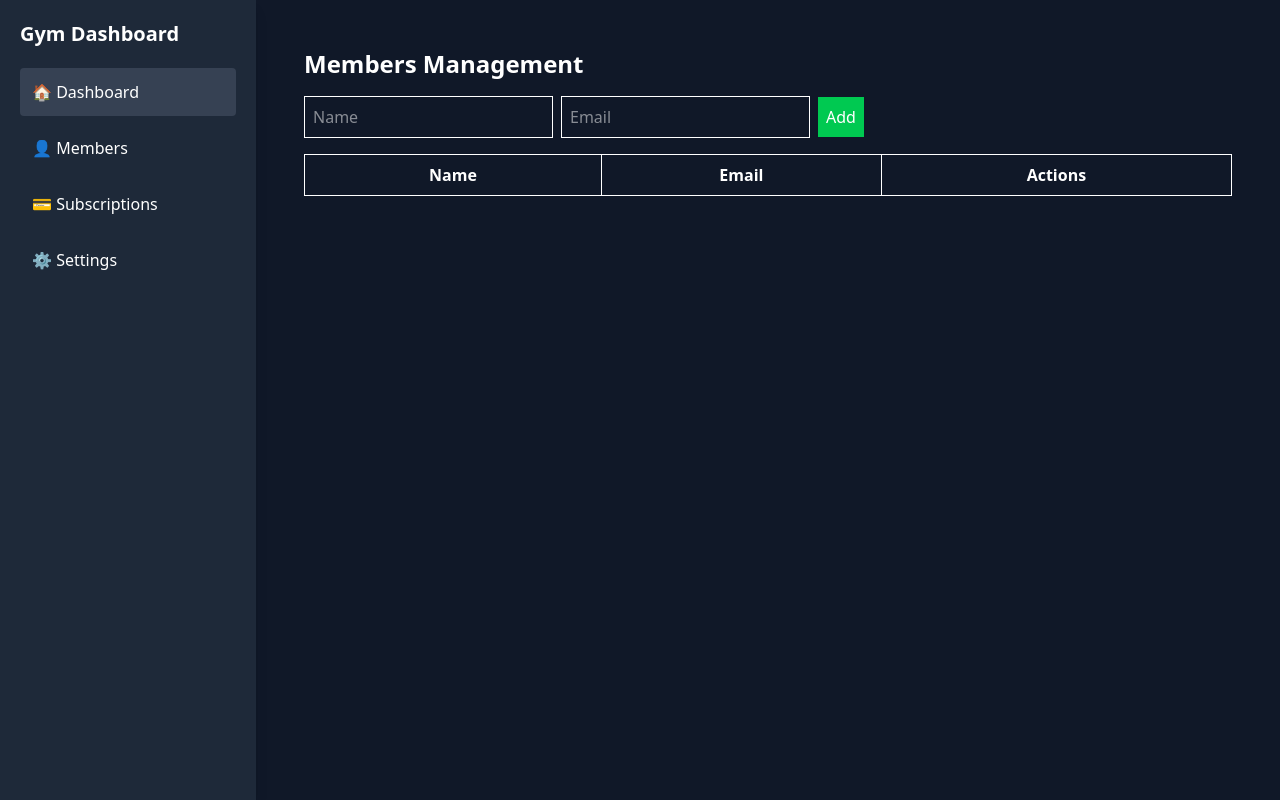
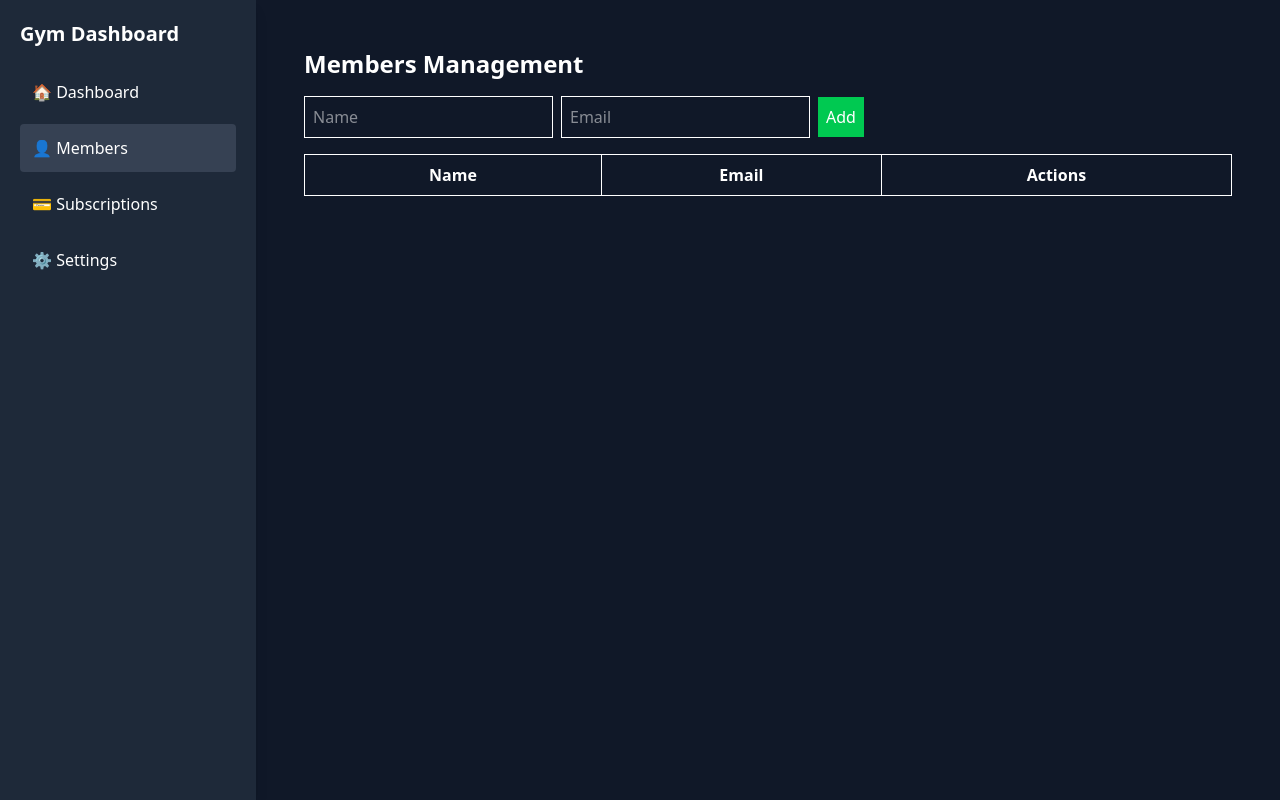
Before and after one commit to Scaronz/GymProDesk, a React (Vite) app: page /members in a window 1280 px wide. Built offline with nearby package versions, Linux system fonts and the light colour scheme.

Commit message:
Edit App.tsx

```diff
--- a/src/App.tsx
+++ b/src/App.tsx
@@ -1,9 +1,8 @@
-import { Routes, Route, Link } from "react-router-dom";
+import { Routes, Route, NavLink } from "react-router-dom";
 import Dashboard from "./pages/Dashboard";
 import Members from "./pages/Members";
 import Subscriptions from "./pages/Subscriptions";
 import Settings from "./pages/Settings";
-
 
 function App() {
   return (
@@ -14,24 +13,53 @@ function App() {
         <nav>
           <ul className="space-y-2">
             <li>
-              <Link to="/" className="block p-3 bg-gray-700 rounded hover:bg-gray-600">
+              <NavLink
+                to="/"
+                // Use a function that returns the appropriate class
+                className={({ isActive }) =>
+                  isActive
+                    ? "block p-3 bg-gray-700 rounded"
+                    : "block p-3 hover:bg-gray-700 rounded"
+                }
+              >
                 🏠 Dashboard
-              </Link>
+              </NavLink>
             </li>
             <li>
-              <Link to="/members" className="block p-3 hover:bg-gray-700 rounded">
+              <NavLink
+                to="/members"
+                className={({ isActive }) =>
+                  isActive
+                    ? "block p-3 bg-gray-700 rounded"
+                    : "block p-3 hover:bg-gray-700 rounded"
+                }
+              >
                 👤 Members
-              </Link>
+              </NavLink>
             </li>
             <li>
-              <Link to="/subscriptions" className="block p-3 hover:bg-gray-700 rounded">
+              <NavLink
+                to="/subscriptions"
+                className={({ isActive }) =>
+                  isActive
+                    ? "block p-3 bg-gray-700 rounded"
+                    : "block p-3 hover:bg-gray-700 rounded"
+                }
+              >
                 💳 Subscriptions
-              </Link>
+              </NavLink>
             </li>
             <li>
-              <Link to="/settings" className="block p-3 hover:bg-gray-700 rounded">
+              <NavLink
+                to="/settings"
+                className={({ isActive }) =>
+                  isActive
+                    ? "block p-3 bg-gray-700 rounded"
+                    : "block p-3 hover:bg-gray-700 rounded"
+                }
+              >
                 ⚙ Settings
-              </Link>
+              </NavLink>
             </li>
           </ul>
         </nav>
```
